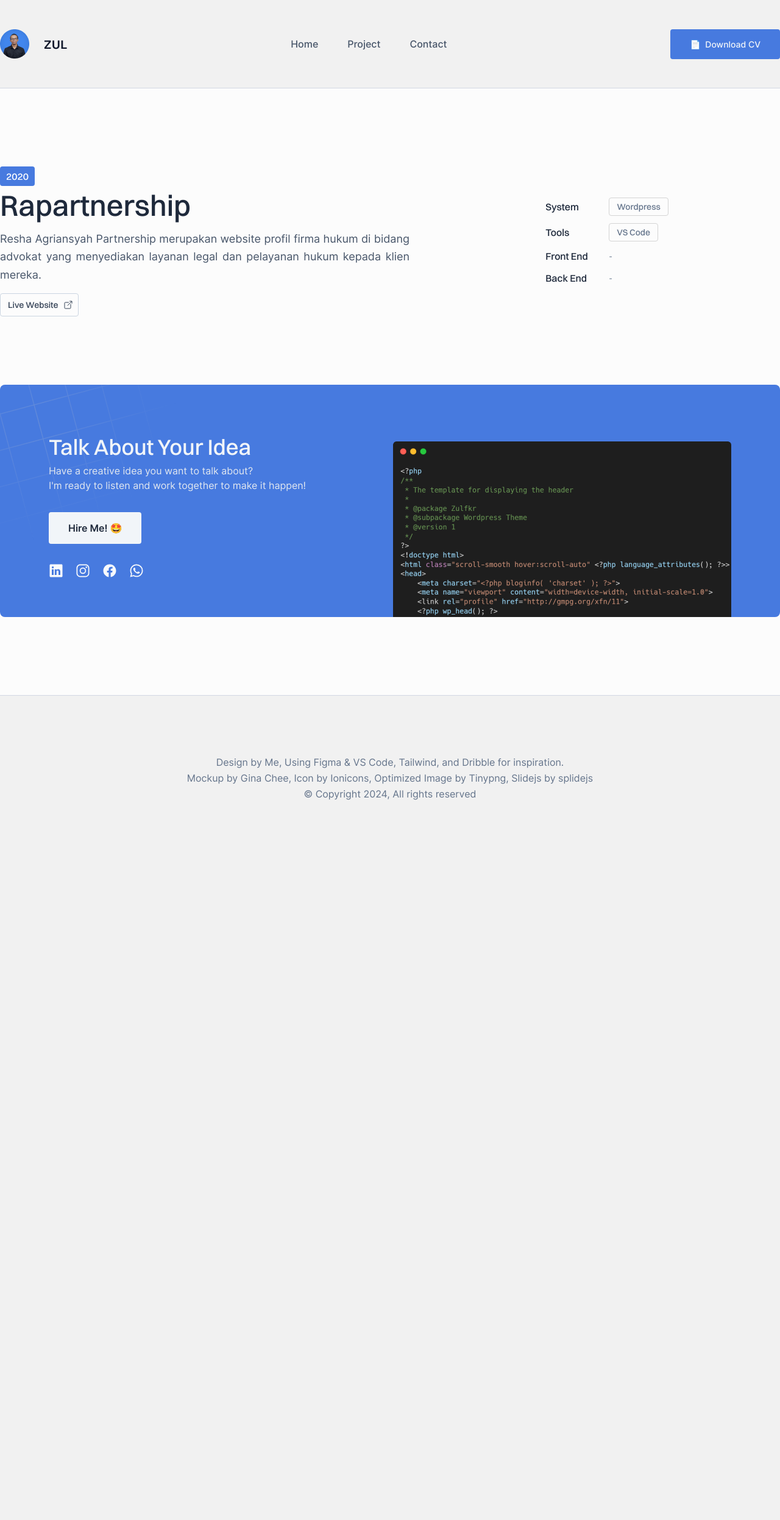
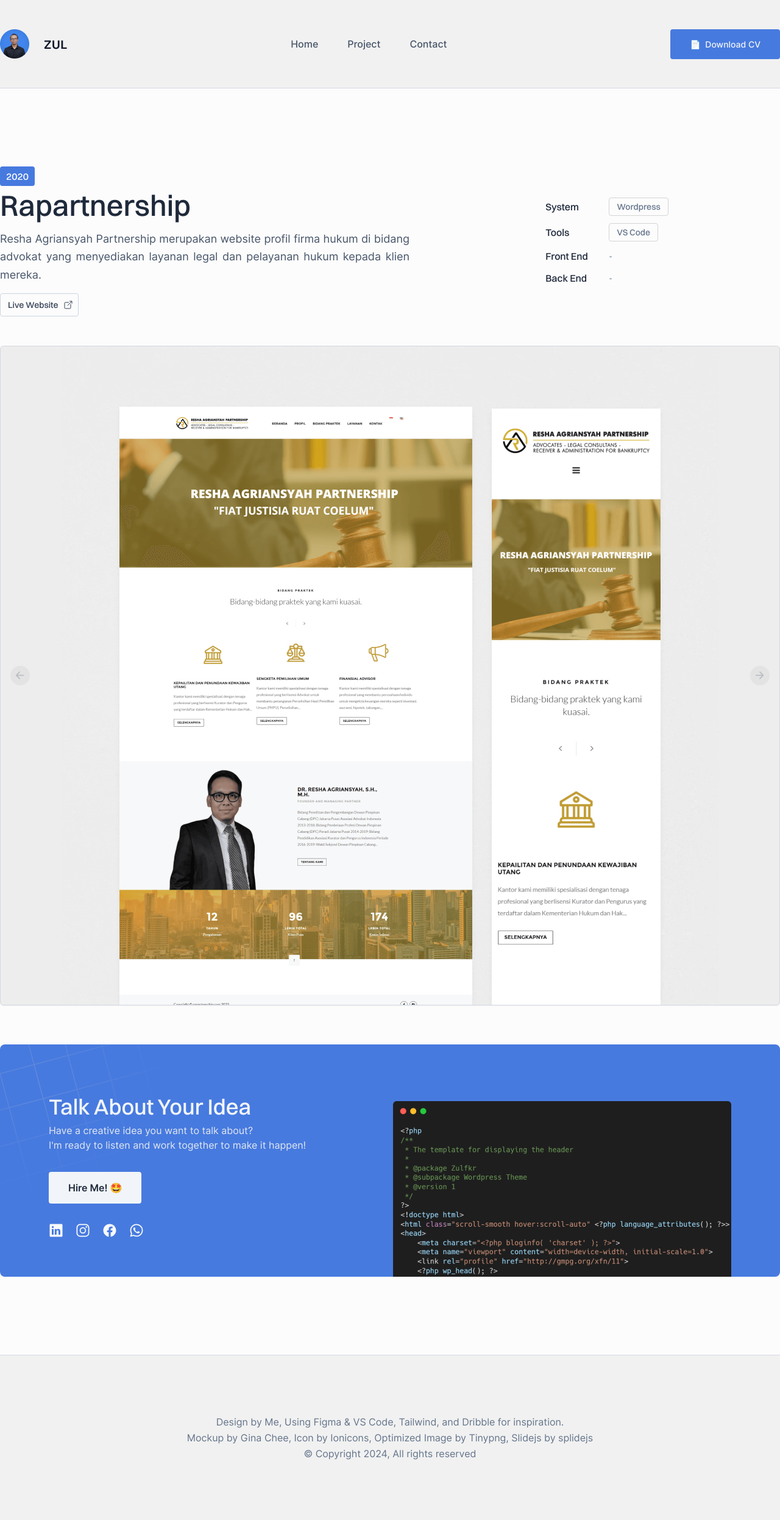
Before and after one commit to Zulfkr197/zulfkr197.github.io, a Jekyll site: the page built from _posts/2020-06-10-rapartnership.md, in a window 1280 px wide. Shown: the whole page at 61% size. Built offline with Jekyll 4.4.1, drawn with Linux system fonts in a browser that asks for light colours; before the commit the page ends 1411 px from its top, so only the background shows below that.

Commit message:
Update 2020-06-10-rapartnership.md

```diff
--- a/_posts/2020-06-10-rapartnership.md
+++ b/_posts/2020-06-10-rapartnership.md
@@ -9,3 +9,25 @@
 frontend: Empty
 backend: Empty
 ---
+
+<section class="splide splide-featured rounded-md bg-thumb rounded-md overflow-hidden border border-bone-outline shadow-sm" aria-label="Slide Background">
+	<div class="splide__track">
+		<ul class="splide__list">
+			<li class="splide__slide">
+				<img class="mx-auto" src="\cover\rapartnership.png">
+			</li>
+		</ul>
+	</div>
+	<div class="splide__arrows splide__arrows--ltr">
+		<button class="splide__arrow splide__arrow--prev" type="button" aria-label="Previous slide" aria-controls="splide01-track" >
+			<svg xmlns="http://www.w3.org/2000/svg" class="ionicon w-4 h-4" viewBox="0 0 512 512">
+				<path fill="none" stroke="currentColor" stroke-linecap="round" stroke-linejoin="round" stroke-width="48" d="M268 112l144 144-144 144M392 256H100"/>
+			</svg>
+		</button>
+		<button class="splide__arrow splide__arrow--next" type="button" aria-label="Next slide" aria-controls="splide01-track" >
+			<svg xmlns="http://www.w3.org/2000/svg" class="ionicon w-4 h-4" viewBox="0 0 512 512">
+				<path fill="none" stroke="currentColor" stroke-linecap="round" stroke-linejoin="round" stroke-width="48" d="M268 112l144 144-144 144M392 256H100"/>
+			</svg>
+		</button>
+	  </div>
+</section>
```
